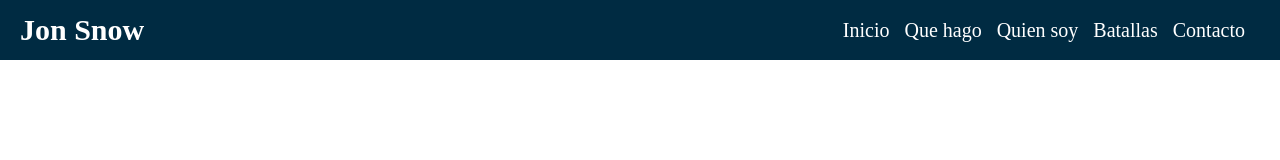
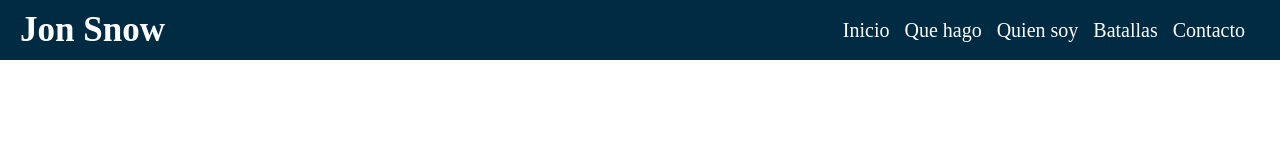
Before and after one commit to alfred3ks/jon-snow, a React (Vite) app: page / in a window 1280 px wide. Shown: the top 160 px of the page. Built offline with nearby package versions, Linux system fonts and the light colour scheme.

Commit message:
Agrego tamaño superior al titulo.

```diff
--- a/src/css/Header.css
+++ b/src/css/Header.css
@@ -10,7 +10,7 @@
 }
 
 .header__title {
-  font-size: 3rem;
+  font-size: 3.5rem;
   margin-left: 20px;
 }
 
```
